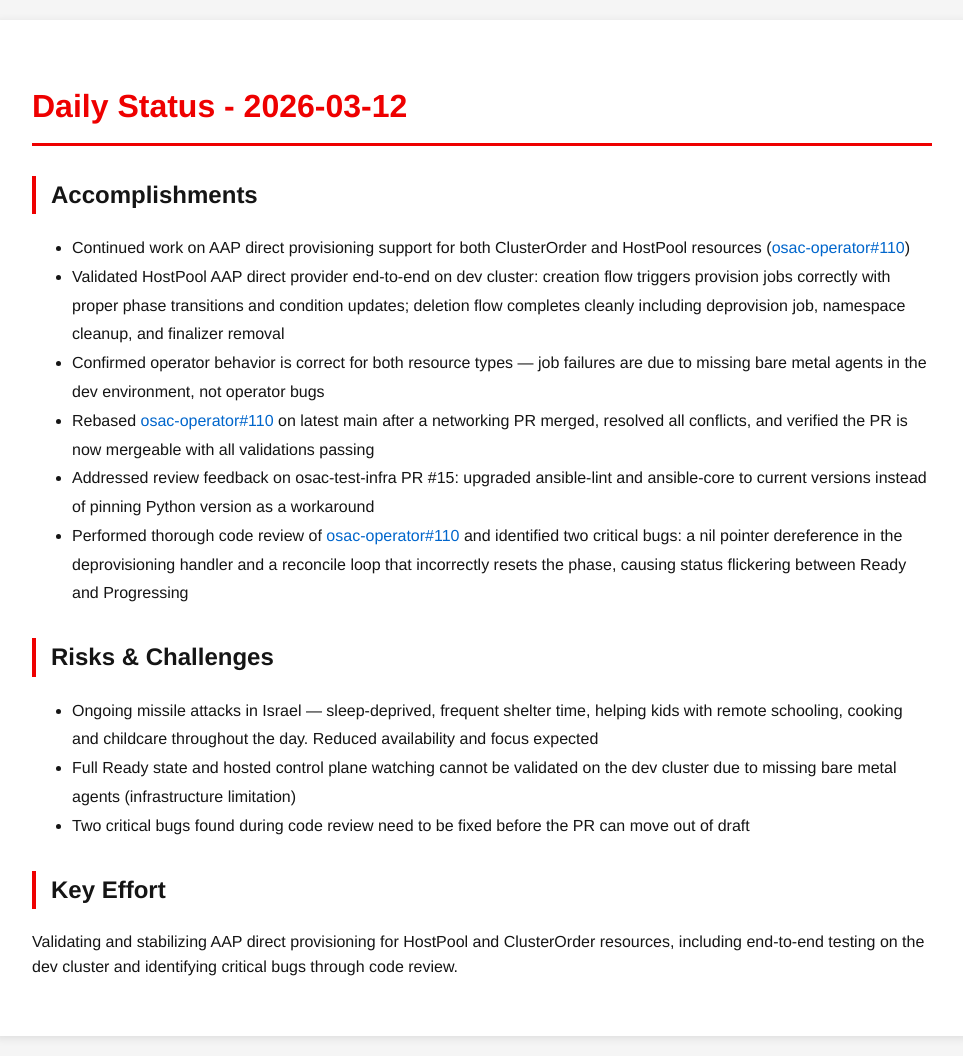
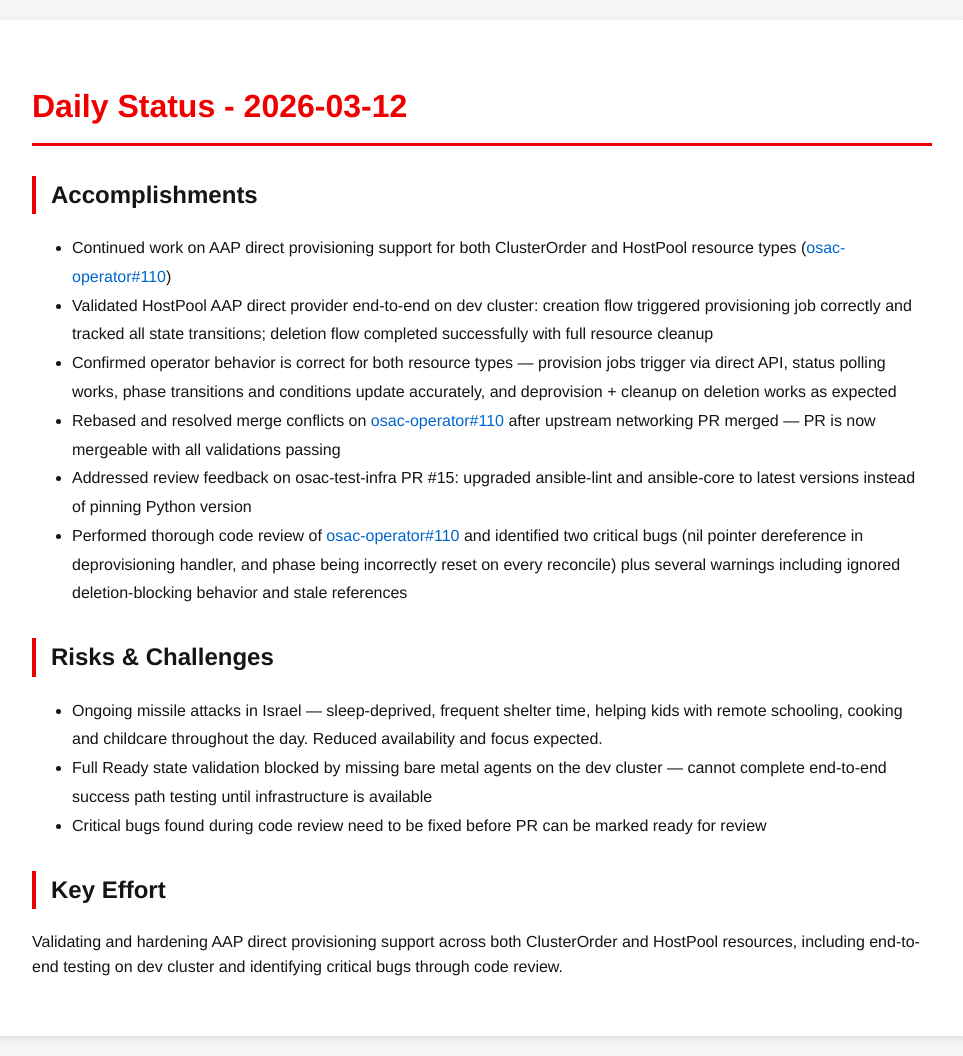
Before and after one commit to tzvatot/daily-status, a Jekyll site: the page built from 2026-03-12.md, in a window 1280 px wide. Shown: the whole page, without its empty margins (158-1121 px from the left). Built offline with Jekyll 4.4.1, drawn with Linux system fonts in a browser that asks for light colours.

Commit message:
Daily status update - 2026-03-12

```diff
--- a/2026-03-12.md
+++ b/2026-03-12.md
@@ -7,17 +7,17 @@
 # Daily Status - 2026-03-12
 
 ## Accomplishments
-- Continued work on AAP direct provisioning support for both ClusterOrder and HostPool resources ([osac-operator#110](https://github.com/osac-project/osac-operator/pull/110))
-- Validated HostPool AAP direct provider end-to-end on dev cluster: creation flow triggers provision jobs correctly with proper phase transitions and condition updates; deletion flow completes cleanly including deprovision job, namespace cleanup, and finalizer removal
-- Confirmed operator behavior is correct for both resource types — job failures are due to missing bare metal agents in the dev environment, not operator bugs
-- Rebased [osac-operator#110](https://github.com/osac-project/osac-operator/pull/110) on latest main after a networking PR merged, resolved all conflicts, and verified the PR is now mergeable with all validations passing
-- Addressed review feedback on osac-test-infra PR #15: upgraded ansible-lint and ansible-core to current versions instead of pinning Python version as a workaround
-- Performed thorough code review of [osac-operator#110](https://github.com/osac-project/osac-operator/pull/110) and identified two critical bugs: a nil pointer dereference in the deprovisioning handler and a reconcile loop that incorrectly resets the phase, causing status flickering between Ready and Progressing
+- Continued work on AAP direct provisioning support for both ClusterOrder and HostPool resource types ([osac-operator#110](https://github.com/osac-project/osac-operator/pull/110))
+- Validated HostPool AAP direct provider end-to-end on dev cluster: creation flow triggered provisioning job correctly and tracked all state transitions; deletion flow completed successfully with full resource cleanup
+- Confirmed operator behavior is correct for both resource types — provision jobs trigger via direct API, status polling works, phase transitions and conditions update accurately, and deprovision + cleanup on deletion works as expected
+- Rebased and resolved merge conflicts on [osac-operator#110](https://github.com/osac-project/osac-operator/pull/110) after upstream networking PR merged — PR is now mergeable with all validations passing
+- Addressed review feedback on osac-test-infra PR #15: upgraded ansible-lint and ansible-core to latest versions instead of pinning Python version
+- Performed thorough code review of [osac-operator#110](https://github.com/osac-project/osac-operator/pull/110) and identified two critical bugs (nil pointer dereference in deprovisioning handler, and phase being incorrectly reset on every reconcile) plus several warnings including ignored deletion-blocking behavior and stale references
 
 ## Risks & Challenges
-- Ongoing missile attacks in Israel — sleep-deprived, frequent shelter time, helping kids with remote schooling, cooking and childcare throughout the day. Reduced availability and focus expected
-- Full Ready state and hosted control plane watching cannot be validated on the dev cluster due to missing bare metal agents (infrastructure limitation)
-- Two critical bugs found during code review need to be fixed before the PR can move out of draft
+- Ongoing missile attacks in Israel — sleep-deprived, frequent shelter time, helping kids with remote schooling, cooking and childcare throughout the day. Reduced availability and focus expected.
+- Full Ready state validation blocked by missing bare metal agents on the dev cluster — cannot complete end-to-end success path testing until infrastructure is available
+- Critical bugs found during code review need to be fixed before PR can be marked ready for review
 
 ## Key Effort
-Validating and stabilizing AAP direct provisioning for HostPool and ClusterOrder resources, including end-to-end testing on the dev cluster and identifying critical bugs through code review.
+Validating and hardening AAP direct provisioning support across both ClusterOrder and HostPool resources, including end-to-end testing on dev cluster and identifying critical bugs through code review.
```
